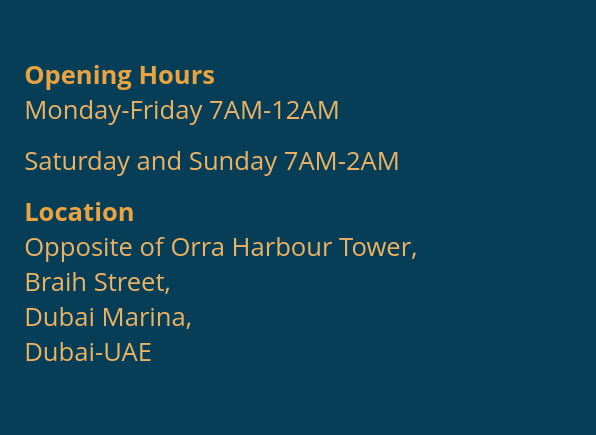
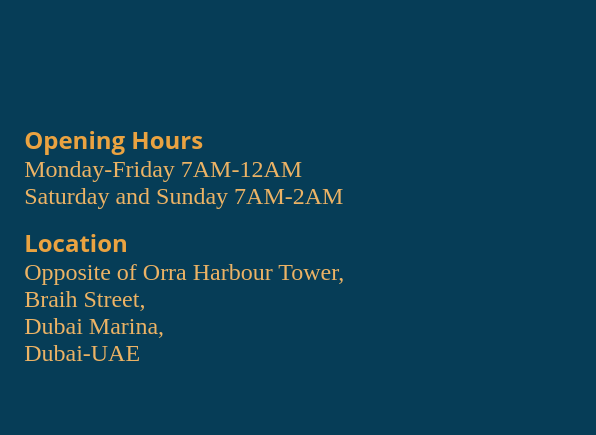
Before and after one commit to Omar-Abdullah-Shaikh-Al-Zoor/TOKY-Burgers, a plain HTML site: page details.html in a window 1280 px wide. Shown: the part 387-822 px from the top of the page, 684-1280 px from the left. Drawn offline with Linux system fonts and the light colour scheme.

Commit message:
typographical fixed

```diff
--- a/details.html
+++ b/details.html
@@ -32,8 +32,8 @@
             </div>
             <div class="location">
                 <h4>Opening Hours</h4>
-                <p>Monday-Friday 7AM-12AM</p>
-                <p>Saturday and Sunday 7AM-2AM</p>
+                <p>Monday-Friday 7AM-12AM<br />
+                   Saturday and Sunday 7AM-2AM</p>
                 <h4>Location</h4>
                 <p>Opposite of Orra Harbour Tower, <br />
                     Braih Street,<br />
--- a/style.css
+++ b/style.css
@@ -175,7 +175,7 @@ footer h3 {
 .location {
     position: relative;
     bottom: 8.5vh;
-    font-size: 1.6rem;
+    font-size: 1.5rem;
     color: #ECB365;
 }
 .location h4 {
@@ -184,6 +184,7 @@ footer h3 {
 
 }
 .location p {
+    font-family: 'Times New Roman', Times, serif;
     padding-bottom: 1rem;
 
 }
@@ -275,7 +276,7 @@ footer h3 {
 }
 
 form {
-    padding: 2vh;
+    padding: 1vh;
 }
 
 input[type=text], textarea {
@@ -308,7 +309,7 @@ input[type=text], textarea {
   .container-contact {
     border-radius: 1rem;
     background-color: #f2f2f2;
-    padding: 1vh;
+    padding: 2.3vh;
     margin: 0vh 25vw 10vh;
   }
 
```
